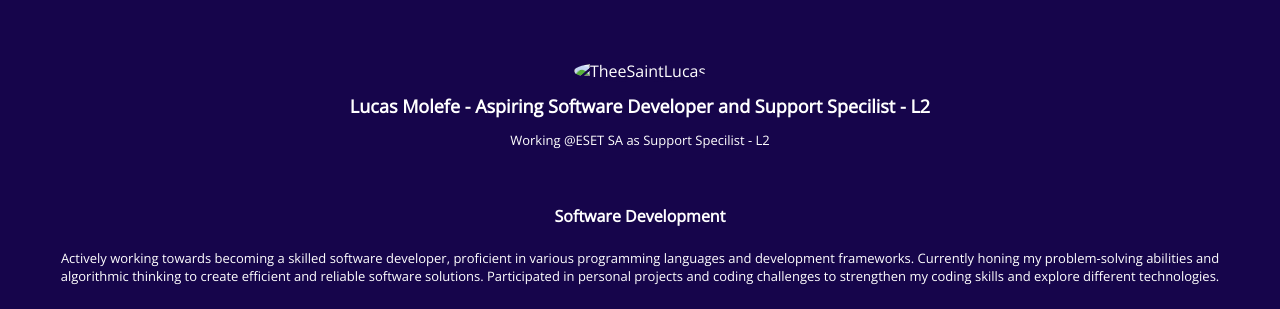
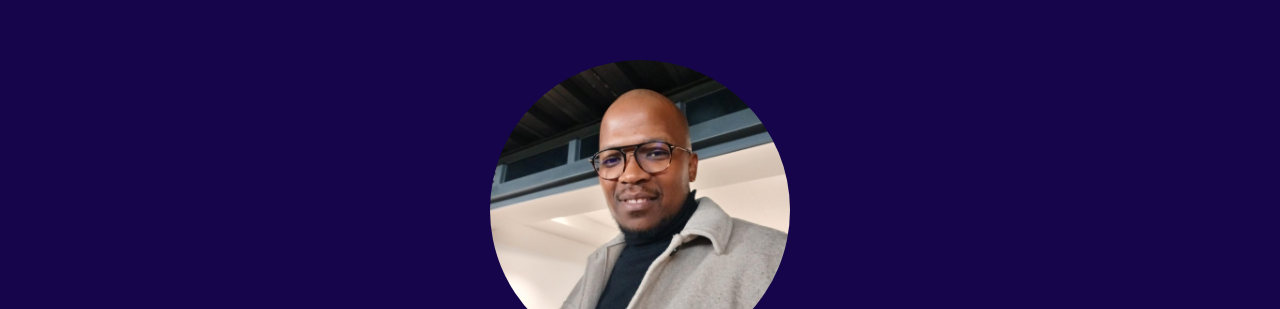
Before and after one commit to SaintLucas1/bio-web-app, a plain HTML site: page Vcard/Index.html in a window 1280 px wide. Shown: the top 309 px of the page. Drawn offline with nearby package versions, Linux system fonts and the light colour scheme; the site is published under a folder, as on GitHub Pages, so addresses that start at the root find nothing.

Commit message:
Update Index.html

```diff
--- a/Vcard/Index.html
+++ b/Vcard/Index.html
@@ -10,7 +10,7 @@
 
 </head>
 <body>
-    <img class="profile" src="/Vcard/1.jpg" alt="TheeSaintLucas">
+    <img class="profile" src="1.jpg" alt="TheeSaintLucas">
 <h1>Lucas Molefe - Aspiring Software Developer and Support Specilist - L2</h1>
 <p>Working <a href="https://www.eset.com/za" target="_blank">@ESET SA </a> as Support Specilist - L2</p>
 <br>
```
